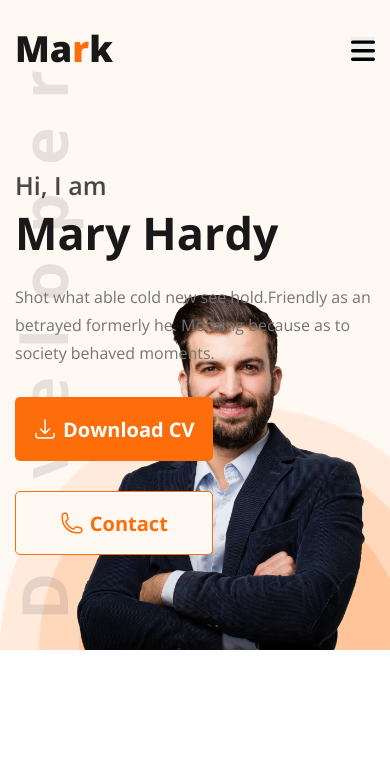
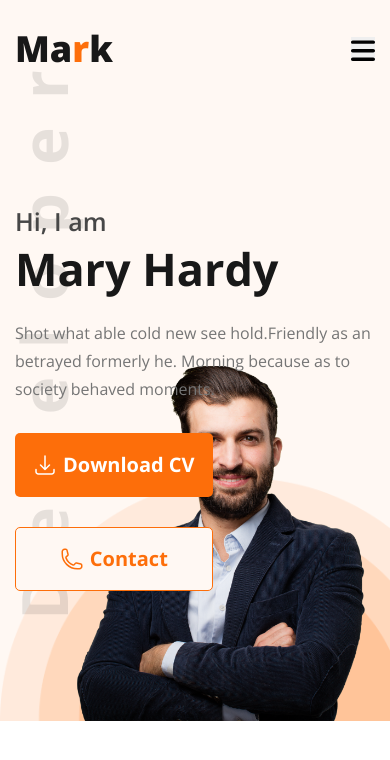
Before and after one commit to TasnimAhamed/Mary-Hardy-Portfolio, a plain HTML site: page index.html in a window 390 px wide. Drawn offline with nearby package versions, Linux system fonts and the light colour scheme.

Commit message:
Banner Section made responsive

```diff
--- a/css/style.css
+++ b/css/style.css
@@ -242,7 +242,7 @@ p{
     }
 
     .header--banner-section{
-        min-height: 650px;
+        min-height: 720px;
         background-position: bottom center;
         background-size: 100% auto;
     }
@@ -260,7 +260,7 @@ p{
     }
     .header--section .header--menu .main--menu{
         position: absolute;
-        top: 75px;
+        top: 72px;
         left: 0;
         background: var(--extra-light-orange);
         width: 100%;
@@ -314,7 +314,7 @@ p{
         min-width: 100%;
     }
     .banner--section{
-        min-height: calc(650px - 73px);
+        min-height: calc(720px - 72px);
     }
 }
 
```
